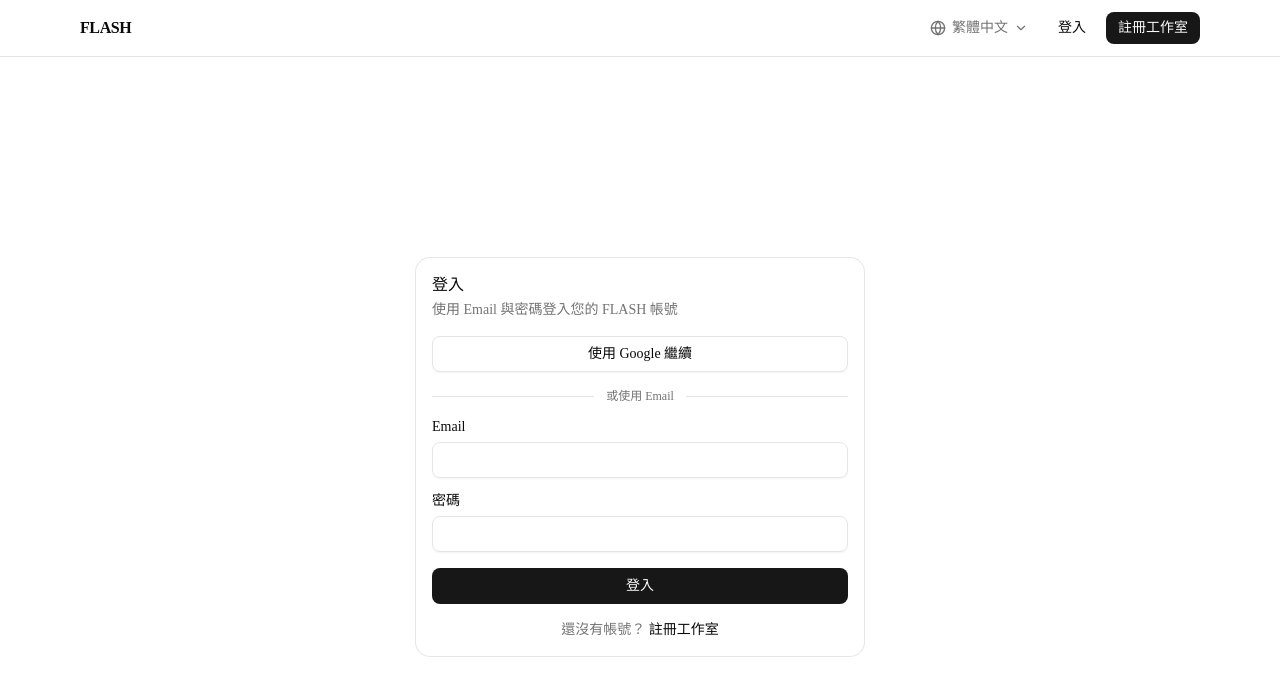
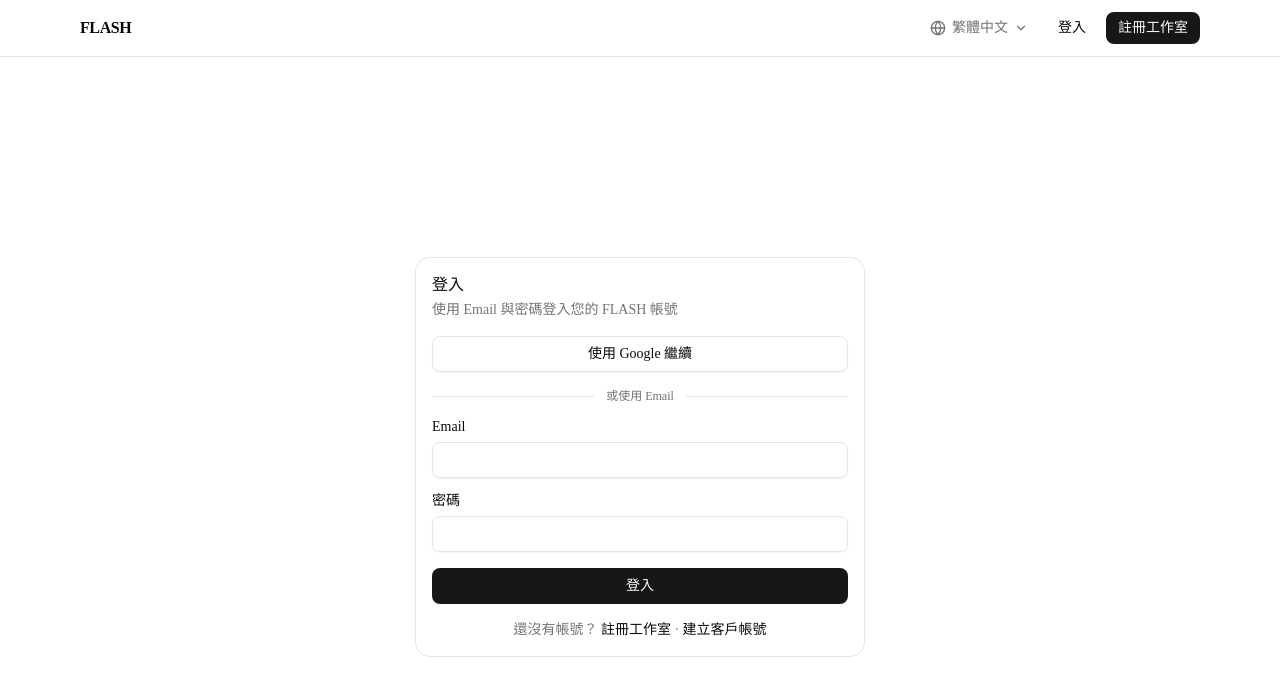
Before and after one commit to jagahow-bot/flash, a Next.js app: page /login in a window 1280 px wide. Shown: the top 696 px of the page. Built offline with nearby package versions, Linux system fonts and the light colour scheme; no server answers.

Commit message:
Add client registration link on studio login page

```diff
--- a/components/auth/client-auth-form.tsx
+++ b/components/auth/client-auth-form.tsx
@@ -74,6 +74,9 @@
   const [loading, setLoading] = useState(false);
 
   const isRegister = mode === "register";
+
+  const studioRegisterHref = `/register${redirectTo ? `?redirect=${encodeURIComponent(redirectTo)}` : ""}`;
+  const clientRegisterHref = `/client/register${redirectTo ? `?redirect=${encodeURIComponent(redirectTo)}` : ""}`;
 
   async function completeAuth(
     idToken: string,
@@ -286,20 +289,27 @@
             <>
               {t.hasAccount}{" "}
               <Link
-                href={`/login${redirectTo ? `?redirect=${encodeURIComponent(redirectTo)}` : ""}`}
+                href={`/client/login${redirectTo ? `?redirect=${encodeURIComponent(redirectTo)}` : ""}`}
                 className="text-foreground underline-offset-4 hover:underline"
               >
-                {t.login}
+                {t.clientLogin}
               </Link>
             </>
           ) : (
             <>
               {t.noClientAccount}{" "}
               <Link
-                href={`/client/register${redirectTo ? `?redirect=${encodeURIComponent(redirectTo)}` : ""}`}
+                href={clientRegisterHref}
                 className="text-foreground underline-offset-4 hover:underline"
               >
                 {t.clientRegisterLink}
+              </Link>
+              <span aria-hidden="true"> · </span>
+              <Link
+                href={studioRegisterHref}
+                className="text-foreground underline-offset-4 hover:underline"
+              >
+                {t.registerStudio}
               </Link>
             </>
           )}
--- a/components/auth/login-form.tsx
+++ b/components/auth/login-form.tsx
@@ -34,6 +34,9 @@
   const [password, setPassword] = useState("");
   const [error, setError] = useState<string | null>(null);
   const [loading, setLoading] = useState(false);
+
+  const studioRegisterHref = `/register${redirectTo ? `?redirect=${encodeURIComponent(redirectTo)}` : ""}`;
+  const clientRegisterHref = `/client/register${redirectTo ? `?redirect=${encodeURIComponent(redirectTo)}` : ""}`;
 
   async function completeSession(idToken: string) {
     const response = await fetch("/api/auth/session", {
@@ -190,10 +193,17 @@
           <p className="text-center text-sm text-muted-foreground">
             {t.noAccount}{" "}
             <Link
-              href="/register"
+              href={studioRegisterHref}
               className="text-foreground underline-offset-4 hover:underline"
             >
               {t.registerStudio}
+            </Link>
+            <span aria-hidden="true"> · </span>
+            <Link
+              href={clientRegisterHref}
+              className="text-foreground underline-offset-4 hover:underline"
+            >
+              {t.clientRegister}
             </Link>
           </p>
         </form>
```
